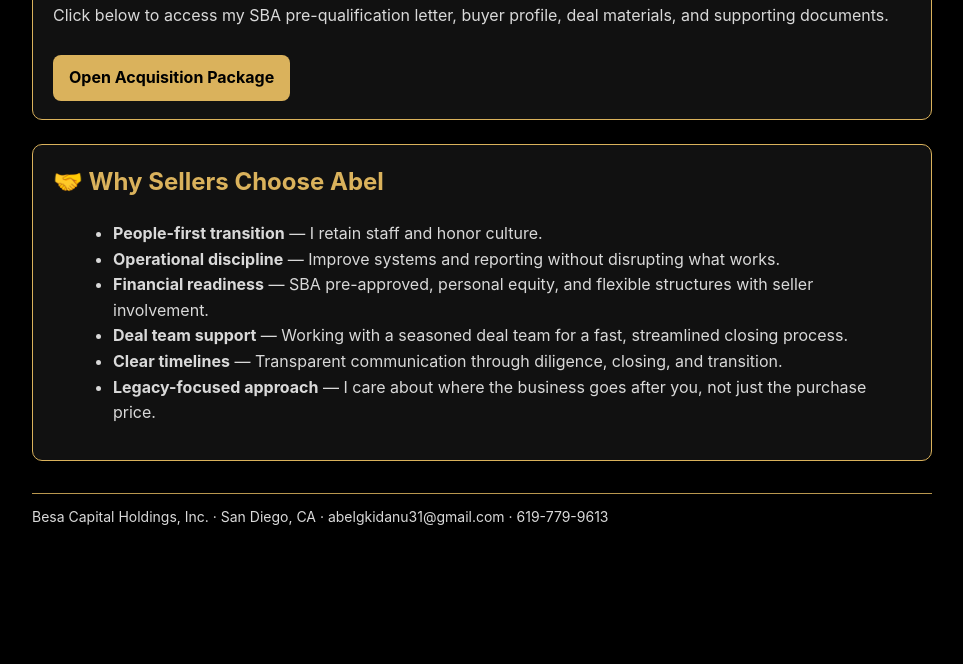
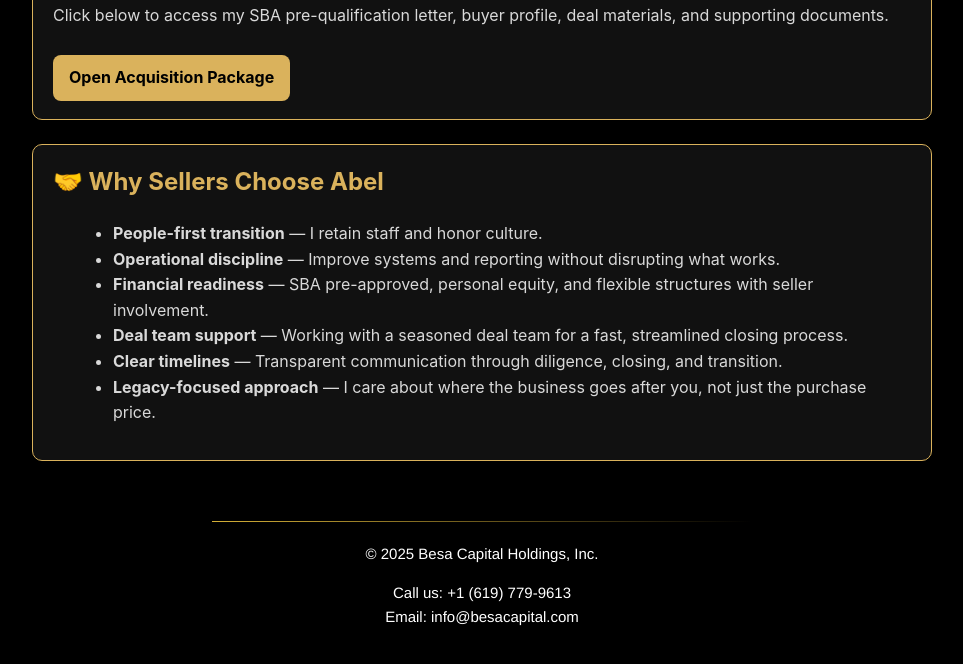
Before and after one commit to abelgk/abel-besa-landing-page, a plain HTML site: page index.html in a window 1280 px wide. Shown: the part 515-1179 px from the top of the page, without its empty margins (158-1121 px from the left). Before the commit the page ends 1067 px from the top, so only its background shows below. Drawn offline with Linux system fonts and the light colour scheme.

Commit message:
Update index.html
update footer section formatting and fix blue color cel text

```diff
--- a/index.html
+++ b/index.html
@@ -57,8 +57,44 @@ a.button {
 a.button:hover { background:#e6c474; }
 ul { margin-left:20px; }
 footer {
-    margin-top:32px; font-size:14px; opacity:0.85; border-top:1px solid #DAB25C;
-    padding-top:12px; color:#D9D9D9;
+  background-color: #000000; /* Black background */
+  color: #ffffff; /* White text */
+  padding: 40px 0;
+  text-align: center;
+  font-family: "Poppins", "Helvetica Neue", Arial, sans-serif;
+  font-size: 15px;
+  line-height: 1.6;
+}
+
+/* General link styling */
+footer a {
+  color: #ffffff;
+  text-decoration: none;
+  transition: color 0.3s ease;
+}
+
+/* Hover effect for all footer links */
+footer a:hover {
+  color: #d4af37; /* Gold hover */
+}
+
+/* Specific fix for phone links */
+footer a[href^="tel"] {
+  color: #ffffff !important;
+  text-decoration: none;
+}
+
+footer a[href^="tel"]:hover {
+  color: #d4af37 !important;
+}
+
+/* Optional: horizontal line or subtle geometric divider */
+footer hr {
+  border: none;
+  height: 1px;
+  background: linear-gradient(to right, #d4af37, transparent);
+  width: 60%;
+  margin: 20px auto;
 }
 @media (max-width:640px) {
     .container { padding:16px; }
@@ -106,8 +142,13 @@ footer {
 
 </div>
 
-<footer style="color:white;">
-    Besa Capital Holdings, Inc. · San Diego, CA · abelgkidanu31@gmail.com · 619-779-9613
+<footer>
+  <hr>
+  <p>© 2025 Besa Capital Holdings, Inc.</p>
+  <p>
+    Call us: <a href="tel:+16197799613">+1 (619) 779-9613</a><br>
+    Email: <a href="mailto:info@besacapital.com">info@besacapital.com</a>
+  </p>
 </footer>
 
 </div>
```
